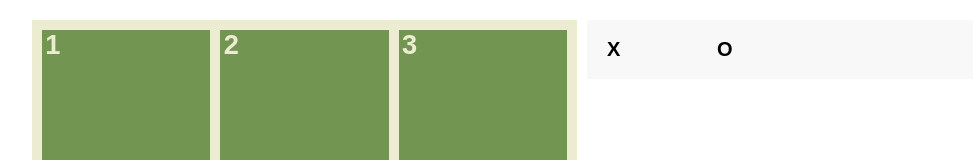
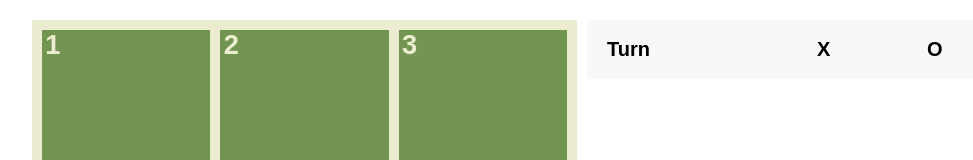
Before and after one commit to HammyPig/react-tic-tac-toe, a React (Create React App) app: page / in a window 1280 px wide. Shown: the top 160 px of the page, without its empty margins (58-1031 px from the left). Built offline with nearby package versions, Linux system fonts and the light colour scheme.

Commit message:
feat: add turn number column to turn history navigation

```diff
--- a/src/Game.jsx
+++ b/src/Game.jsx
@@ -46,6 +46,16 @@ export default function Game() {
     );
   });
 
+  playersHeaderRow.splice(0, 0, (
+    <div className="block" style={{maxWidth: "200px"}}>
+      <div>
+        <span className="turn-history-header-text">
+          Turn
+        </span>
+      </div>
+    </div>
+  ));
+
   const turnsTakenList = [];
 
   turnsTakenList.push(
@@ -77,6 +87,16 @@ export default function Game() {
         </div>
       );
     });
+
+    playerActionsDuringTurnButtons.splice(0, 0, (
+      <div className="block" style={{maxWidth: "200px"}}>
+        <div>
+          <span className="turn-history-header-text">
+            {i / gameUtils.players.length + 1}.
+          </span>
+        </div>
+      </div>
+    ));
 
     turnsTakenList.push(
       <div className="block turn-history-row" style={{"flexDirection": "row"}}>
--- a/src/styles.css
+++ b/src/styles.css
@@ -135,12 +135,14 @@ body {
 }
 
 .turn-history-btn {
+  all: unset;
   background-color: transparent;
   border: none;
   cursor: pointer;
 }
 
 .turn-history-header-text {
+  all: unset;
   display: inline-block;
 }
 
```
